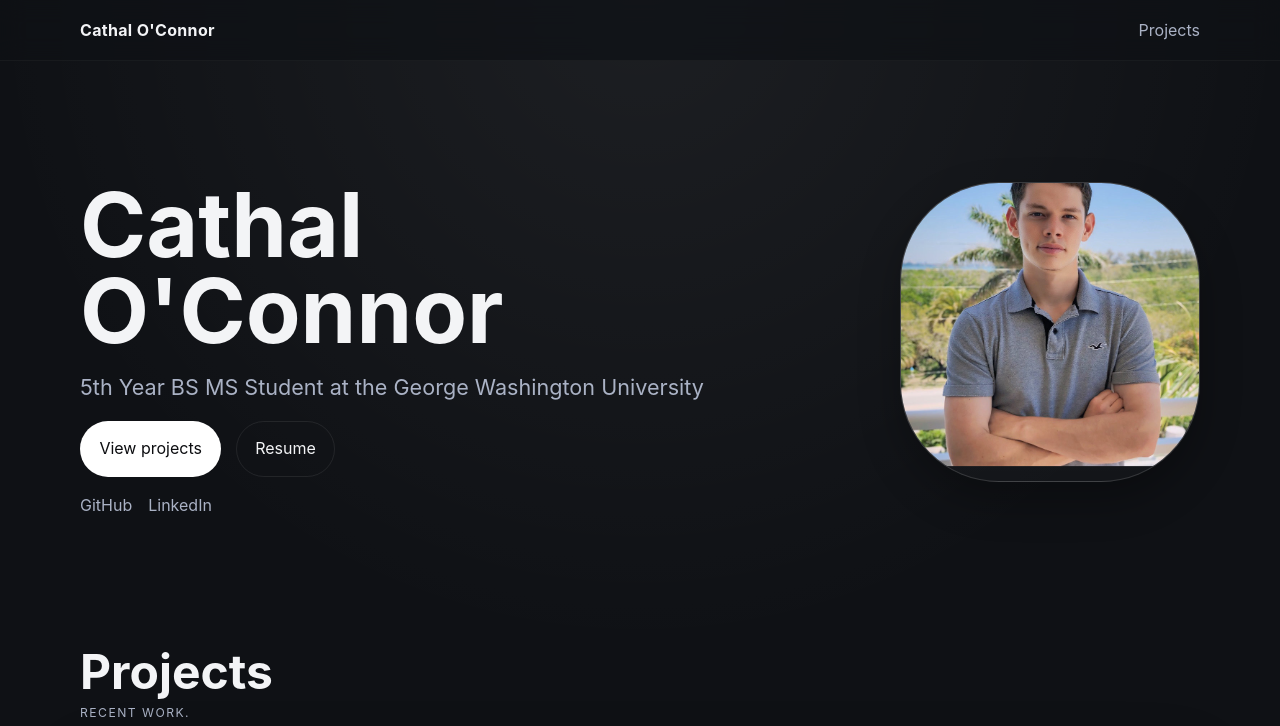
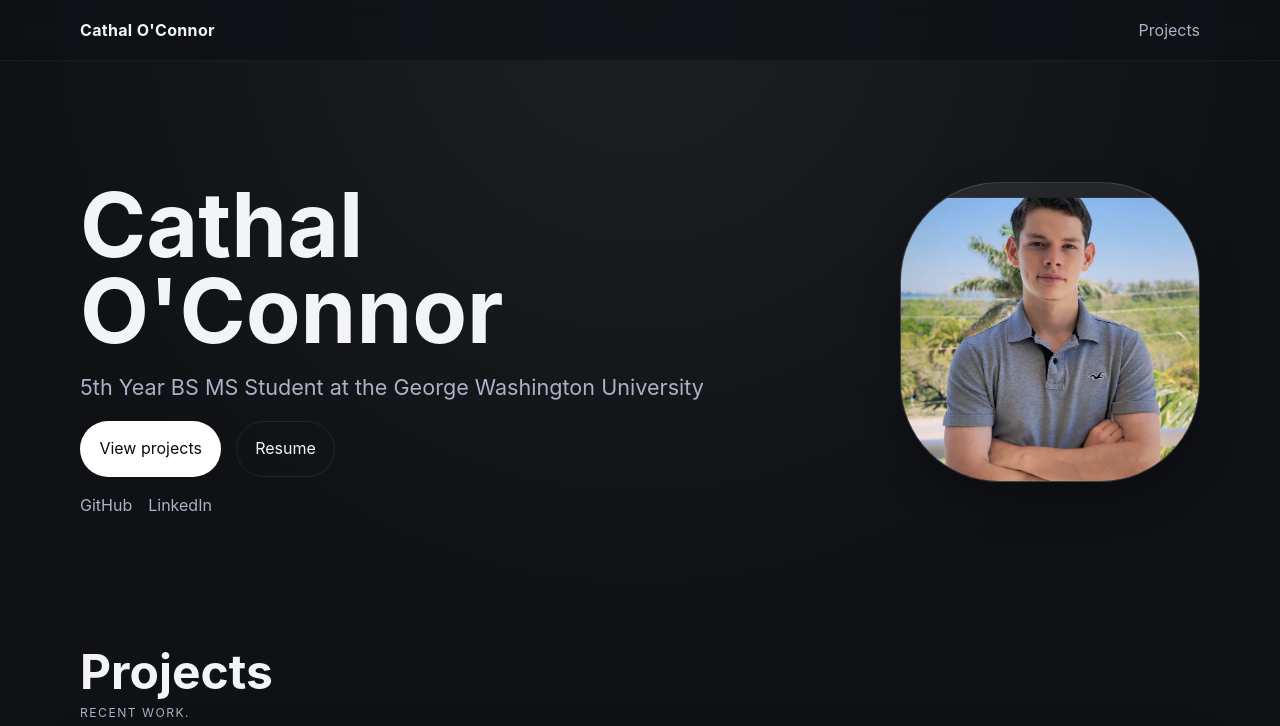
Before and after one commit to oconnortc03/oconnortc03.github.io, a Jekyll site: the page built from index.html, in a window 1280 px wide and 1400 px high. Shown: the top 726 px of the window. Built offline with Jekyll 4.4.1, drawn with Linux system fonts in a browser that asks for light colours; grey boxes are pictures that could not be loaded.

Commit message:
Headshot spacing

```diff
--- a/assets/css/style.css
+++ b/assets/css/style.css
@@ -150,7 +150,7 @@ h1 {
   width: 100%;
   height: 100%;
   object-fit: cover;
-  transform: translateY(-5%)
+  transform: translateY(+5%)
 }
 
 .lead {
```
